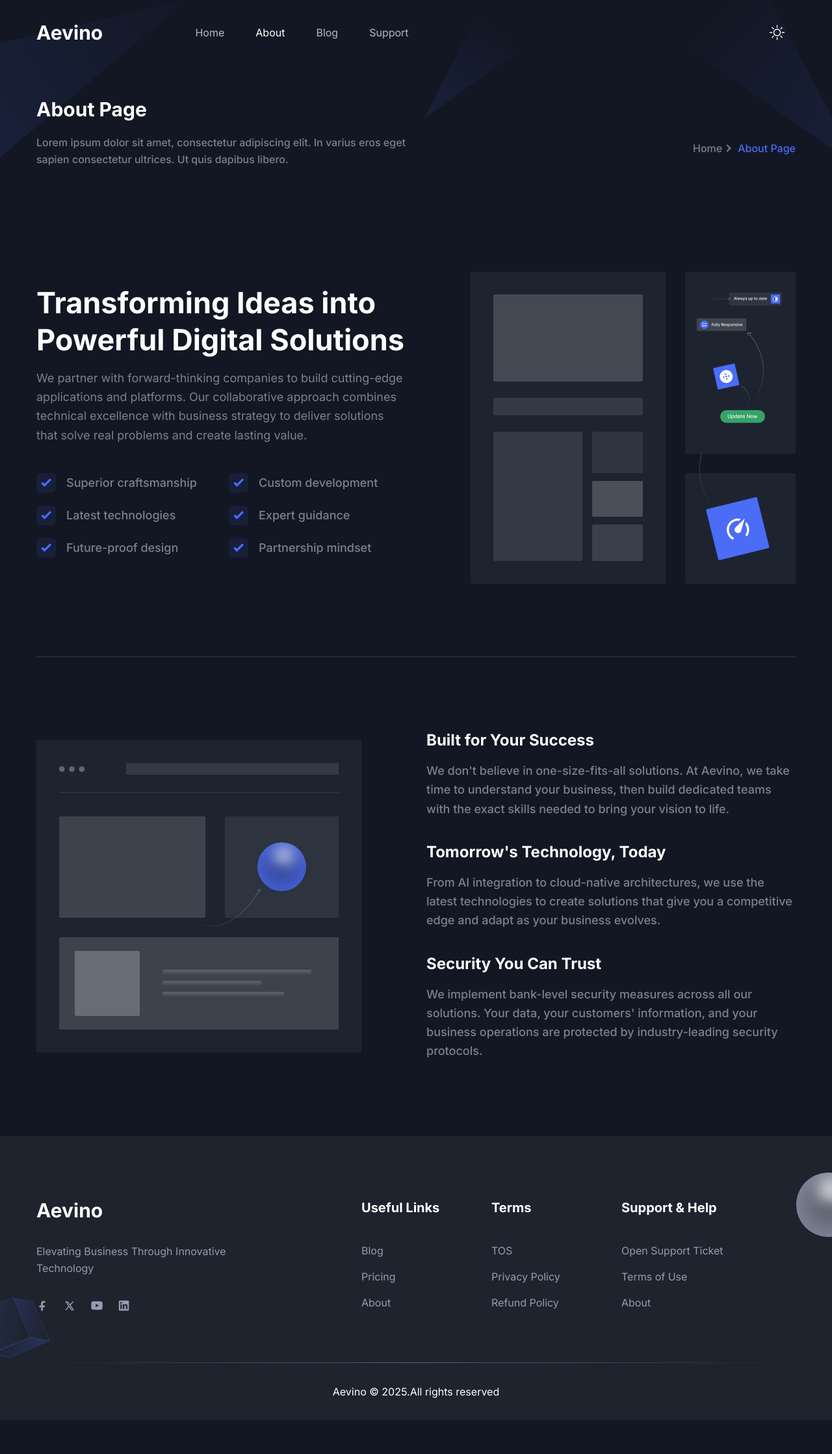
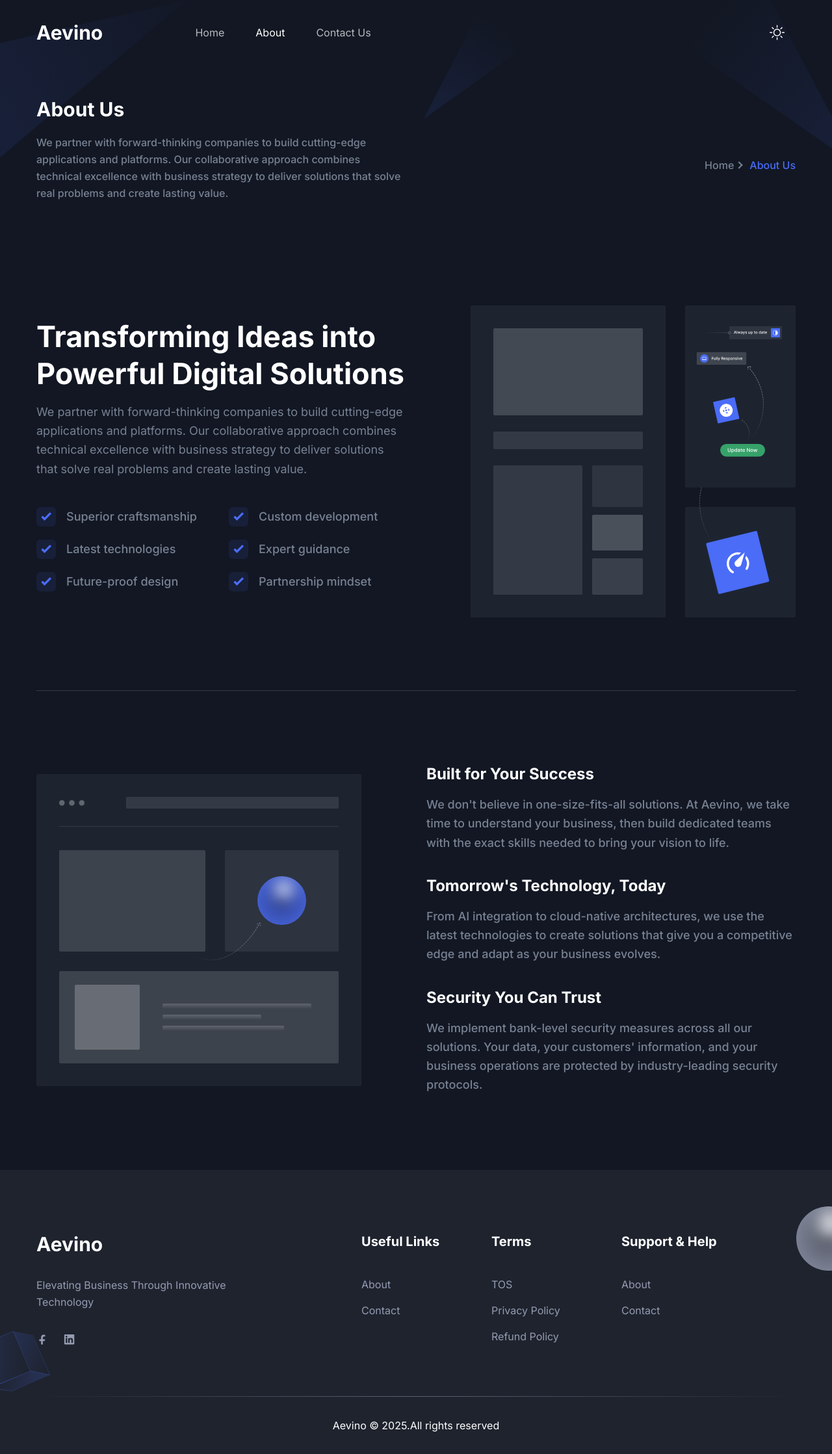
Before and after one commit to aevino/website, a Next.js app: page /about in a window 1280 px wide. Shown: the whole page at 65% size. Before the commit the page ends 2185 px from the top, so only its background shows below. Built offline with nearby package versions, Linux system fonts and the light colour scheme.

Commit message:
updated content

```diff
--- a/src/app/about/page.tsx
+++ b/src/app/about/page.tsx
@@ -5,8 +5,8 @@ import Breadcrumb from "@/components/Common/Breadcrumb";
 import { Metadata } from "next";
 
 export const metadata: Metadata = {
-  title: "About Page | Free Next.js Template for Startup and SaaS",
-  description: "This is About Page for Startup Nextjs Template",
+  title: "Aevino | About Us",
+  description: "This is About Page for Aevino",
   // other metadata
 };
 
@@ -14,8 +14,8 @@ const AboutPage = () => {
   return (
     <>
       <Breadcrumb
-        pageName="About Page"
-        description="Lorem ipsum dolor sit amet, consectetur adipiscing elit. In varius eros eget sapien consectetur ultrices. Ut quis dapibus libero."
+        pageName="About Us"
+        description="We partner with forward-thinking companies to build cutting-edge applications and platforms. Our collaborative approach combines technical excellence with business strategy to deliver solutions that solve real problems and create lasting value."
       />
       <AboutSectionOne />
       <AboutSectionTwo />
--- a/src/app/contact/page.tsx
+++ b/src/app/contact/page.tsx
@@ -4,8 +4,8 @@ import Contact from "@/components/Contact";
 import { Metadata } from "next";
 
 export const metadata: Metadata = {
-  title: "Contact Page | Free Next.js Template for Startup and SaaS",
-  description: "This is Contact Page for Startup Nextjs Template",
+  title: "Aevino | Contact Us",
+  description: "This is Contact Page for Aevino",
   // other metadata
 };
 
@@ -13,8 +13,8 @@ const ContactPage = () => {
   return (
     <>
       <Breadcrumb
-        pageName="Contact Page"
-        description="Lorem ipsum dolor sit amet, consectetur adipiscing elit. In varius eros eget sapien consectetur ultrices. Ut quis dapibus libero."
+        pageName="Contact Us"
+        description="At Aevino, every great project starts with a conversation. Whether you're a startup with a bold idea or an established business ready to innovate, we're here to listen, understand, and deliver."
       />
 
       <Contact />
--- a/src/app/page.tsx
+++ b/src/app/page.tsx
@@ -12,8 +12,9 @@ import Video from "@/components/Video";
 import { Metadata } from "next";
 
 export const metadata: Metadata = {
-  title: "Free Next.js Template for Startup and SaaS",
-  description: "This is Home for Startup Nextjs Template",
+  title: "Aevino | Tech Development Company",
+  description:
+    "Every solution is designed with your success in mind – scalable, secure, and built to last",
   // other metadata
 };
 
--- a/src/components/Footer/index.tsx
+++ b/src/components/Footer/index.tsx
@@ -18,7 +18,7 @@ const Footer = () => {
                 </p>
                 <div className="flex items-center">
                   <a
-                    href="/"
+                    href="https://www.facebook.com/profile.php?id=61576969994551"
                     aria-label="social-link"
                     target="_blank"
                     rel="noopener noreferrer"
@@ -37,7 +37,7 @@ const Footer = () => {
                       />
                     </svg>
                   </a>
-                  <a
+                  {/* <a
                     href="/"
                     aria-label="social-link"
                     target="_blank"
@@ -74,9 +74,9 @@ const Footer = () => {
                     >
                       <path d="M17.5058 2.07119C17.3068 1.2488 16.7099 0.609173 15.9423 0.395963C14.5778 7.26191e-08 9.0627 0 9.0627 0C9.0627 0 3.54766 7.26191e-08 2.18311 0.395963C1.41555 0.609173 0.818561 1.2488 0.619565 2.07119C0.25 3.56366 0.25 6.60953 0.25 6.60953C0.25 6.60953 0.25 9.68585 0.619565 11.1479C0.818561 11.9703 1.41555 12.6099 2.18311 12.8231C3.54766 13.2191 9.0627 13.2191 9.0627 13.2191C9.0627 13.2191 14.5778 13.2191 15.9423 12.8231C16.7099 12.6099 17.3068 11.9703 17.5058 11.1479C17.8754 9.68585 17.8754 6.60953 17.8754 6.60953C17.8754 6.60953 17.8754 3.56366 17.5058 2.07119ZM7.30016 9.44218V3.77687L11.8771 6.60953L7.30016 9.44218Z" />
                     </svg>
-                  </a>
+                  </a> */}
                   <a
-                    href="/"
+                    href="https://linkedin.com/companu/aevino"
                     aria-label="social-link"
                     target="_blank"
                     rel="noopener noreferrer"
@@ -103,26 +103,18 @@ const Footer = () => {
                 <ul>
                   <li>
                     <Link
-                      href="/blog"
+                      href="/about"
                       className="text-body-color hover:text-primary dark:text-body-color-dark dark:hover:text-primary mb-4 inline-block text-base duration-300"
                     >
-                      Blog
+                      About
                     </Link>
                   </li>
                   <li>
                     <Link
-                      href="/"
+                      href="/contact"
                       className="text-body-color hover:text-primary dark:text-body-color-dark dark:hover:text-primary mb-4 inline-block text-base duration-300"
                     >
-                      Pricing
-                    </Link>
-                  </li>
-                  <li>
-                    <Link
-                      href="/about"
-                      className="text-body-color hover:text-primary dark:text-body-color-dark dark:hover:text-primary mb-4 inline-block text-base duration-300"
-                    >
-                      About
+                      Contact
                     </Link>
                   </li>
                 </ul>
@@ -171,26 +163,18 @@ const Footer = () => {
                 <ul>
                   <li>
                     <Link
-                      href="/contact"
+                      href="/about"
                       className="text-body-color hover:text-primary dark:text-body-color-dark dark:hover:text-primary mb-4 inline-block text-base duration-300"
                     >
-                      Open Support Ticket
+                      About
                     </Link>
                   </li>
                   <li>
                     <Link
-                      href="/"
+                      href="/contact"
                       className="text-body-color hover:text-primary dark:text-body-color-dark dark:hover:text-primary mb-4 inline-block text-base duration-300"
                     >
-                      Terms of Use
-                    </Link>
-                  </li>
-                  <li>
-                    <Link
-                      href="/about"
-                      className="text-body-color hover:text-primary dark:text-body-color-dark dark:hover:text-primary mb-4 inline-block text-base duration-300"
-                    >
-                      About
+                      Contact
                     </Link>
                   </li>
                 </ul>
--- a/src/components/Header/menuData.tsx
+++ b/src/components/Header/menuData.tsx
@@ -13,15 +13,15 @@ const menuData: Menu[] = [
     path: "/about",
     newTab: false,
   },
-  {
-    id: 33,
-    title: "Blog",
-    path: "/blog",
-    newTab: false,
-  },
+  // {
+  //   id: 33,
+  //   title: "Blog",
+  //   path: "/blog",
+  //   newTab: false,
+  // },
   {
     id: 3,
-    title: "Support",
+    title: "Contact Us",
     path: "/contact",
     newTab: false,
   },
```
